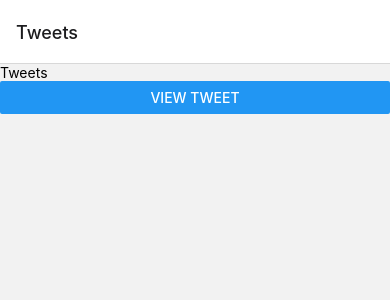
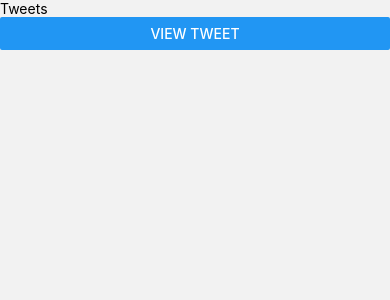
Before and after one commit to benNjogu/DoneWithIt, a React Native app: screen / in a window 390 px wide. Shown: the top 300 px of the page. Built offline with nearby package versions, Linux system fonts and the light colour scheme.

Commit message:
Customizing headers

```diff
--- a/App.js
+++ b/App.js
@@ -23,8 +23,22 @@
 
 const Stack = createStackNavigator();
 const StackNavigator = () => (
-  <Stack.Navigator>
-    <Stack.Screen name="Tweets" component={Tweets} />
+  <Stack.Navigator
+    screenOptions={{
+      headerStyle: { backgroundColor: "tomato" },
+      headerTintColor: "white",
+      backgroundColor: "dodgerblue",
+    }}
+  >
+    <Stack.Screen
+      name="Tweets"
+      component={Tweets}
+      options={{
+        headerStyle: { backgroundColor: "tomato" },
+        headerTintColor: "white",
+        headerShown: false,
+      }}
+    />
     <Stack.Screen
       name="TweetDetails"
       options={({ route }) => ({ title: route.params.id })}
```
